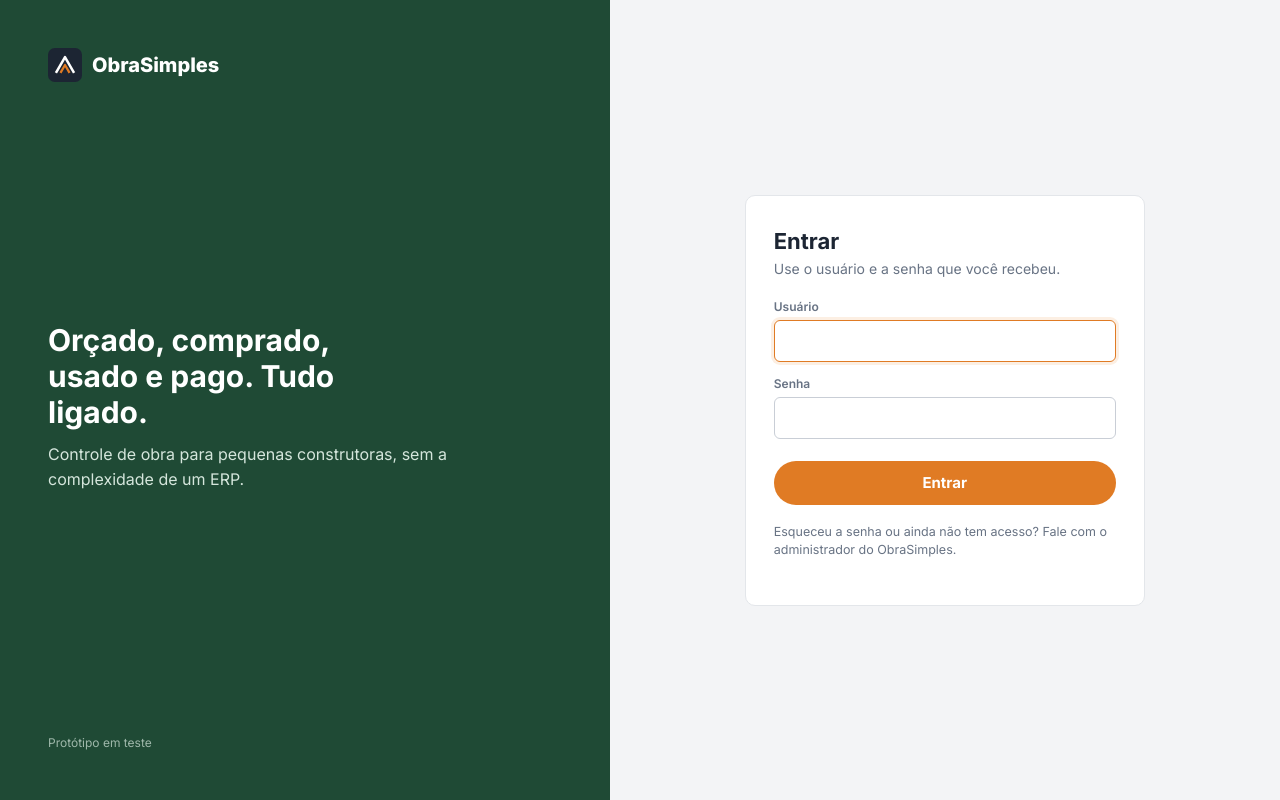
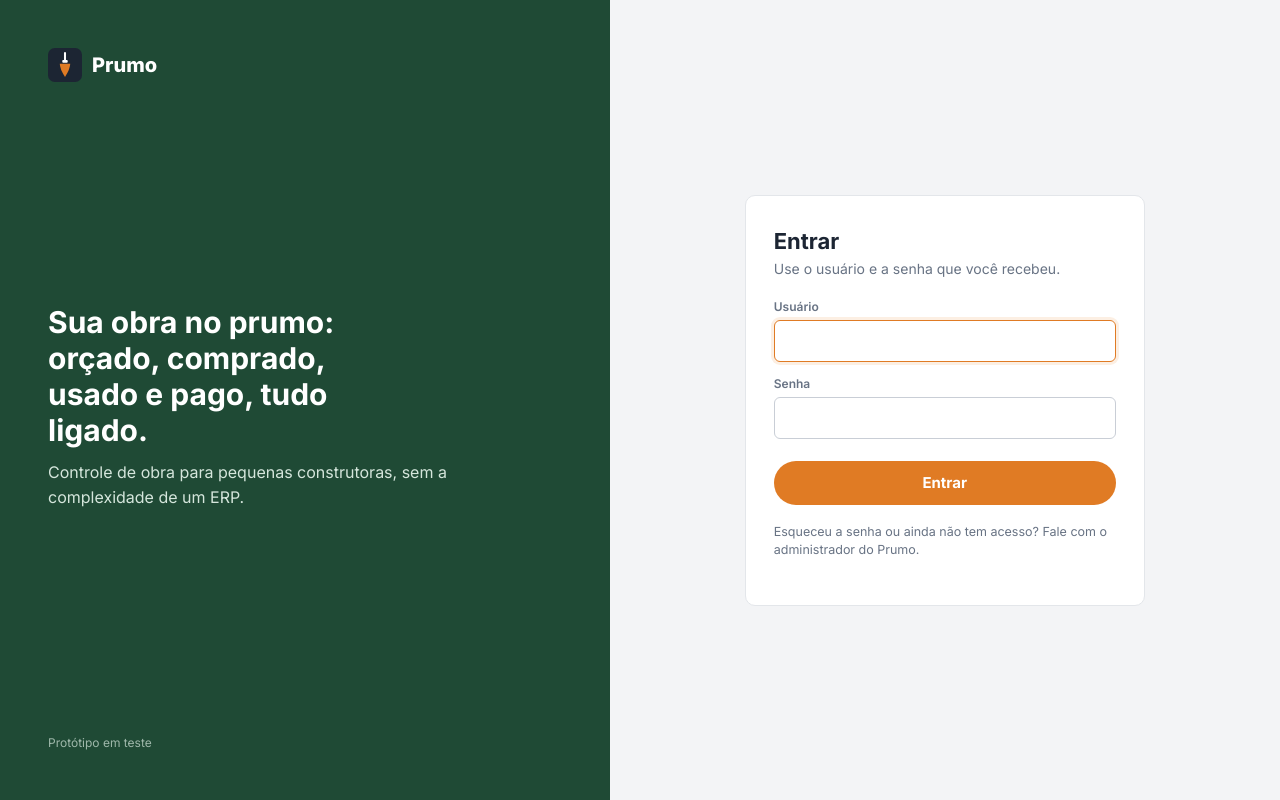
Before and after one commit to thalys22/obrasimples, a Django app: page /conta/login/ in a window 1280 px wide. Run offline with Django 5.2, Linux system fonts and the light colour scheme.

Commit message:
Renomear o app para Prumo
- Nome Prumo no app, login, troca de senha, admin e README
- Logo novo: o prumo (fio com peso) no lugar do triângulo
- Repositório e endereço técnico mantêm o nome antigo por enquanto

Co-Authored-By: Claude Opus 5.5 <noreply@anthropic.com>
Claude-Session: https://claude.ai/code/session_01Fib5YfNSJ2dYfG1UJQWxS2

```diff
--- a/config/settings.py
+++ b/config/settings.py
@@ -1,5 +1,5 @@
 """
-Configurações do ObraSimples.
+Configurações do Prumo.
 
 Tudo que muda entre o seu computador e o servidor vem de variáveis de ambiente:
   DJANGO_SECRET_KEY       chave secreta (obrigatória em produção)
--- a/config/urls.py
+++ b/config/urls.py
@@ -1,8 +1,8 @@
 from django.contrib import admin
 from django.urls import include, path
 
-admin.site.site_header = "ObraSimples · Administração"
-admin.site.site_title = "ObraSimples"
+admin.site.site_header = "Prumo · Administração"
+admin.site.site_title = "Prumo"
 admin.site.index_title = "Usuários e obras"
 
 urlpatterns = [
--- a/obras/admin_usuarios.py
+++ b/obras/admin_usuarios.py
@@ -14,7 +14,7 @@ from .models import Obra
 
 EXPLICA_ACESSO_APP = """
 <div style="max-width:780px;line-height:1.6">
-<b>Ativo</b>: a pessoa consegue entrar no ObraSimples com usuário e senha.
+<b>Ativo</b>: a pessoa consegue entrar no Prumo com usuário e senha.
 Desmarque para <b>bloquear</b> o acesso sem apagar nada; a obra e os lançamentos dela continuam guardados.
 <br>Para vincular uma obra a esta pessoa, abra a obra em <i>Obras</i> e escolha-a como <b>Dono</b> ou em
 <b>Outros usuários com acesso</b>. Sem nenhuma obra liberada, ela entra no app e vê só um aviso.
@@ -67,7 +67,7 @@ class UsuarioAdmin(UserAdmin):
         (None, {"fields": ("username", "password")}),
         ("Dados pessoais", {"fields": ("first_name", "last_name", "email"),
                             "description": "O nome aparece no app, no canto superior direito."}),
-        ("Acesso ao ObraSimples", {"fields": ("is_active", "obras_vinculadas"), "description": EXPLICA_ACESSO_APP}),
+        ("Acesso ao Prumo", {"fields": ("is_active", "obras_vinculadas"), "description": EXPLICA_ACESSO_APP}),
         ("Acesso ao painel de administração", {"fields": ("is_staff", "is_superuser", "groups", "user_permissions"),
                                                "description": EXPLICA_ADMIN}),
         ("Datas", {"fields": ("last_login", "date_joined"), "classes": ("collapse",)}),
@@ -82,7 +82,7 @@ class UsuarioAdmin(UserAdmin):
     )
 
     AJUDA = {
-        "is_active": "Marcado: pode entrar no ObraSimples. Desmarcado: acesso bloqueado (os dados ficam guardados).",
+        "is_active": "Marcado: pode entrar no Prumo. Desmarcado: acesso bloqueado (os dados ficam guardados).",
         "is_staff": "Pode entrar no painel de administração (/admin). Sozinho não libera nada: combine com grupos ou permissões.",
         "is_superuser": "Pode tudo no /admin, sem precisar marcar grupos ou permissões.",
         "groups": "Pacotes prontos de permissões. Veja a explicação acima.",
--- a/obras/services.py
+++ b/obras/services.py
@@ -1,5 +1,5 @@
 """
-Regras de negócio do ObraSimples. Toda alteração de dados passa por aqui,
+Regras de negócio do Prumo. Toda alteração de dados passa por aqui,
 dentro de uma transação, sempre filtrando pela obra do usuário logado.
 """
 from datetime import date
--- a/pyproject.toml
+++ b/pyproject.toml
@@ -1,5 +1,5 @@
 [project]
-name = "obrasimples"
+name = "prumo"
 version = "0.3.0"
 requires-python = ">=3.12"
 dependencies = [
--- a/templates/base_conta.html
+++ b/templates/base_conta.html
@@ -3,7 +3,7 @@
 <head>
 <meta charset="utf-8">
 <meta name="viewport" content="width=device-width,initial-scale=1">
-<title>{% block titulo %}ObraSimples{% endblock %}</title>
+<title>{% block titulo %}Prumo{% endblock %}</title>
 <link rel="preconnect" href="https://fonts.googleapis.com">
 <link rel="preconnect" href="https://fonts.gstatic.com" crossorigin>
 <link href="https://fonts.googleapis.com/css2?family=Inter:wght@400;500;600;700;800&display=swap" rel="stylesheet">
@@ -36,11 +36,11 @@
 <body>
   <aside class="lado">
     <div class="marca">
-      <svg width="34" height="34" viewBox="0 0 30 30" fill="none" aria-hidden="true"><rect width="30" height="30" rx="6" fill="#1C2533"/><path d="M7 22 L15 8 L23 22" stroke="#fff" stroke-width="2.2" fill="none" stroke-linejoin="round"/><path d="M11 22 L15 15 L19 22" stroke="#E07B24" stroke-width="2" fill="none" stroke-linejoin="round"/></svg>
-      ObraSimples
+      <svg width="34" height="34" viewBox="0 0 30 30" fill="none" aria-hidden="true"><rect width="30" height="30" rx="6" fill="#1C2533"/><path d="M15 4.5 V11" stroke="#fff" stroke-width="1.8" stroke-linecap="round"/><rect x="12.6" y="10.6" width="4.8" height="2.4" rx="0.8" fill="#fff"/><path d="M10.4 13.8 H19.6 Q19.6 18.2 15 25.5 Q10.4 18.2 10.4 13.8 Z" fill="#E07B24"/></svg>
+      Prumo
     </div>
     <div class="texto">
-      <h2>Orçado, comprado, usado e pago. Tudo ligado.</h2>
+      <h2>Sua obra no prumo: orçado, comprado, usado e pago, tudo ligado.</h2>
       <p>Controle de obra para pequenas construtoras, sem a complexidade de um ERP.</p>
     </div>
     <p class="texto" style="font-size:12px;opacity:.7">Protótipo em teste</p>
--- a/templates/registration/login.html
+++ b/templates/registration/login.html
@@ -1,5 +1,5 @@
 {% extends "base_conta.html" %}
-{% block titulo %}Entrar · ObraSimples{% endblock %}
+{% block titulo %}Entrar · Prumo{% endblock %}
 {% block conteudo %}
 <h1>Entrar</h1>
 <p class="sub">Use o usuário e a senha que você recebeu.</p>
@@ -14,5 +14,5 @@
   <input type="hidden" name="next" value="{{ next }}">
   <button type="submit">Entrar</button>
 </form>
-<p class="ajuda">Esqueceu a senha ou ainda não tem acesso? Fale com o administrador do ObraSimples.</p>
+<p class="ajuda">Esqueceu a senha ou ainda não tem acesso? Fale com o administrador do Prumo.</p>
 {% endblock %}
--- a/templates/registration/password_change_done.html
+++ b/templates/registration/password_change_done.html
@@ -1,5 +1,5 @@
 {% extends "base_conta.html" %}
-{% block titulo %}Senha alterada · ObraSimples{% endblock %}
+{% block titulo %}Senha alterada · Prumo{% endblock %}
 {% block conteudo %}
 <h1>Senha alterada</h1>
 <p class="sub">Use a nova senha no próximo acesso.</p>
--- a/templates/registration/password_change_form.html
+++ b/templates/registration/password_change_form.html
@@ -1,5 +1,5 @@
 {% extends "base_conta.html" %}
-{% block titulo %}Trocar senha · ObraSimples{% endblock %}
+{% block titulo %}Trocar senha · Prumo{% endblock %}
 {% block conteudo %}
 <h1>Trocar senha</h1>
 <p class="sub">Olá, {{ user.get_full_name|default:user.username }}.</p>
```
Also changed, not shown: build.py (+4 -4 lines), frontend/app.html (+12 -11 lines), README.md.
